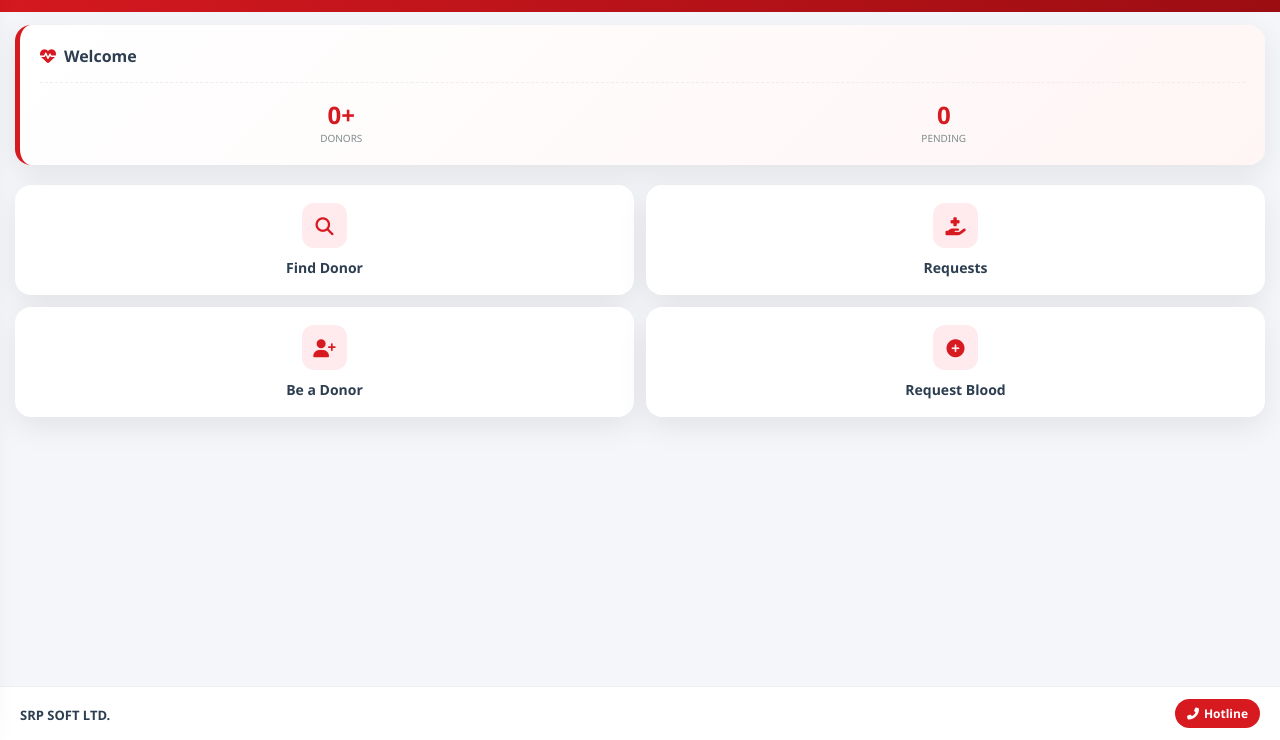
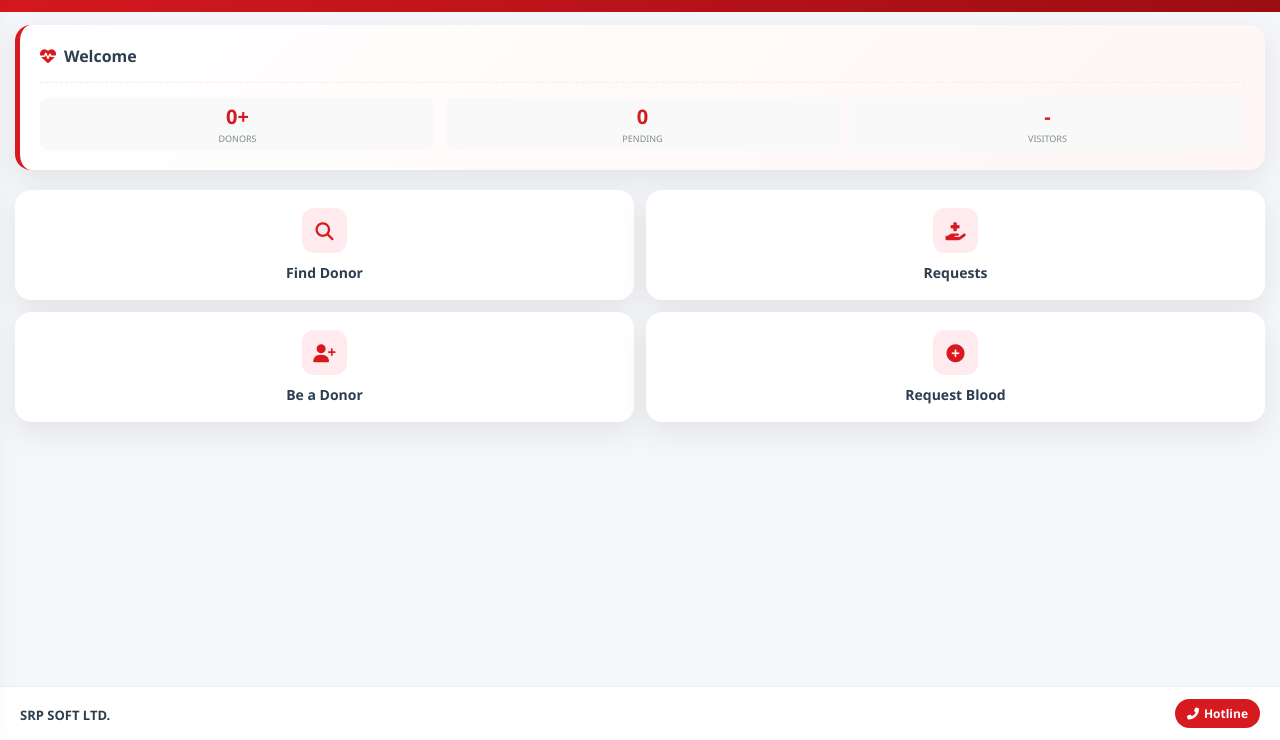
Before and after one commit to adminsrb2024/SRB.ORG., a plain HTML site: page index.html in a window 1280 px wide. Shown: the part 60-800 px from the top of the page. Drawn offline with nearby package versions, Linux system fonts and the light colour scheme; no server answers.

Commit message:
Refactor hero stats and add visitor tracking
Updated layout and styling for hero stats section, added visitor tracking functionality, and corrected logo URLs.

```diff
--- a/index.html
+++ b/index.html
@@ -5,7 +5,7 @@
 <meta name="viewport" content="width=device-width,initial-scale=1">
 <title>Sreenagar Rokter Bondhon</title>
 
-<!-- FAVICON (Tab Icon) - Full Link -->
+<!-- FAVICON -->
 <link rel="icon" type="image/jpeg" href="https://z-cdn-media.chatglm.cn/files/3bd2ac78-e146-4d71-b99d-ac64f35f4bf9.jpg?auth_key=1871394197-effa948b636c4ab781ba1fcfe3fa18d2-0-dba95b4ab61b5cf4ea7d439516b245d9">
 
 <link rel="stylesheet" href="https://cdnjs.cloudflare.com/ajax/libs/font-awesome/6.4.0/css/all.min.css">
@@ -38,10 +38,11 @@ body{background:var(--bg);padding-bottom:90px; color: var(--text);}
 .notice-time { font-size: 10px; color: #b38f00; margin-top: 8px; text-align: right; }
 
 .hero-card { background: linear-gradient(135deg, #fff 0%, #fff5f5 100%); border-left: 5px solid var(--primary); }
-.hero-stats { display: flex; justify-content: space-between; margin-top: 15px; padding-top: 15px; border-top: 1px dashed #eee; }
-.stat-item { text-align: center; width: 100%; }
-.stat-num { font-size: 24px; font-weight: 800; color: var(--primary); }
-.stat-label { font-size: 10px; color: var(--text-light); text-transform: uppercase; }
+.hero-stats { display: grid; grid-template-columns: repeat(3, 1fr); gap: 10px; margin-top: 15px; padding-top: 15px; border-top: 1px dashed #eee; }
+.stat-item { text-align: center; padding: 5px; background: #f9f9f9; border-radius: 8px; }
+.stat-num { font-size: 20px; font-weight: 800; color: var(--primary); }
+.stat-label { font-size: 9px; color: var(--text-light); text-transform: uppercase; margin-top: 2px; }
+
 .dashboard-grid { display: grid; grid-template-columns: 1fr 1fr; gap: 12px; margin-bottom: 20px; }
 .dash-card { background: white; padding: 18px 15px; border-radius: 16px; text-align: center; box-shadow: var(--shadow); cursor: pointer; transition: 0.3s; }
 .dash-card:hover { transform: translateY(-3px); }
@@ -80,7 +81,6 @@ button.primary-btn{ width:100%; padding:15px; border:none; border-radius:12px; b
 .menu a i { margin-right: 15px; color: #aaa; width: 20px; }
 .menu a:hover { background: #fff5f5; color: var(--primary); }
 
-/* Splash Screen Logo Fix */
 #splash { height:100vh; display:flex; flex-direction:column; justify-content:center; align-items:center; background: white; z-index: 1000; position: fixed; top: 0; left: 0; width: 100%; }
 .splash-logo { width: 100px; height: 100px; border-radius: 50%; margin-bottom: 20px; object-fit: cover; border: 3px solid var(--primary); box-shadow: 0 5px 15px rgba(215,25,32,0.3); }
 .splash-text { font-size: 20px; color: var(--primary); font-weight: 800; text-align: center; }
@@ -92,8 +92,6 @@ button.primary-btn{ width:100%; padding:15px; border:none; border-radius:12px; b
 .admin-table th { background: #f9f9f9; }
 .del-btn { background: #e74c3c; color: white; border: none; padding: 5px 10px; border-radius: 5px; cursor: pointer; font-size: 11px; }
 .save-btn { background: #27ae60; color: white; border: none; padding: 5px 10px; border-radius: 5px; cursor: pointer; font-size: 11px; }
-
-/* Login Logo Style */
 .login-logo { width: 80px; height: 80px; border-radius: 50%; margin-bottom: 15px; border: 3px solid var(--primary-light); box-shadow: 0 5px 15px rgba(0,0,0,0.1); object-fit: cover; }
 </style>
 </head>
@@ -101,7 +99,6 @@ button.primary-btn{ width:100%; padding:15px; border:none; border-radius:12px; b
 
 <!-- SPLASH SCREEN -->
 <div id="splash">
-  <!-- Corrected Logo URL with Auth Key -->
   <img src="https://z-cdn-media.chatglm.cn/files/3bd2ac78-e146-4d71-b99d-ac64f35f4bf9.jpg?auth_key=1871394197-effa948b636c4ab781ba1fcfe3fa18d2-0-dba95b4ab61b5cf4ea7d439516b245d9" class="splash-logo" alt="Logo">
   <div class="splash-text">Sreenagar Rokter Bondhon</div>
   <div id="splash-loader" class="loader"></div>
@@ -147,6 +144,8 @@ button.primary-btn{ width:100%; padding:15px; border:none; border-radius:12px; b
 
       <div class="card hero-card">
         <div class="card-title"><i class="fas fa-heartbeat"></i> Welcome</div>
+
+        <!-- STATS SECTION WITH VISITOR COUNTER -->
         <div class="hero-stats">
           <div class="stat-item">
             <div class="stat-num" id="statDonors">-</div>
@@ -156,7 +155,12 @@ button.primary-btn{ width:100%; padding:15px; border:none; border-radius:12px; b
             <div class="stat-num" id="statRequests">-</div>
             <div class="stat-label">Pending</div>
           </div>
+          <div class="stat-item">
+            <div class="stat-num" id="statVisitors">-</div>
+            <div class="stat-label">Visitors</div>
+          </div>
         </div>
+
       </div>
       <div class="dashboard-grid">
         <div class="dash-card" onclick="openPage('findDonor')">
@@ -271,10 +275,8 @@ button.primary-btn{ width:100%; padding:15px; border:none; border-radius:12px; b
     <!-- ADMIN LOGIN -->
     <div id="adminLogin" class="container hidden">
       <div class="card" style="text-align:center;">
-        <!-- Corrected Logo URL -->
         <img src="https://z-cdn-media.chatglm.cn/files/3bd2ac78-e146-4d71-b99d-ac64f35f4bf9.jpg?auth_key=1871394197-effa948b636c4ab781ba1fcfe3fa18d2-0-dba95b4ab61b5cf4ea7d439516b245d9" class="login-logo" alt="Logo">
         <h3 style="margin-bottom:20px; color:var(--text);">Admin Login</h3>
-
         <div class="form-group" style="text-align:left;">
           <label class="form-label">Email</label>
           <input id="adminEmail" type="email" placeholder="admin@srb.com">
@@ -294,8 +296,6 @@ button.primary-btn{ width:100%; padding:15px; border:none; border-radius:12px; b
           <span><i class="fas fa-user-shield"></i> Admin Panel</span>
           <button onclick="logoutAdmin()" style="background:#e74c3c; color:white; border:none; padding:5px 10px; border-radius:5px; cursor:pointer;">Logout</button>
         </div>
-
-        <!-- NOTICE POST SECTION -->
         <div style="background:#f9f9f9; padding:15px; border-radius:10px; margin-bottom:20px;">
           <h4 style="margin-bottom:10px; font-size:14px;"><i class="fas fa-bullhorn"></i> Publish Notice</h4>
           <div class="form-group" style="margin-bottom:5px;">
@@ -306,7 +306,6 @@ button.primary-btn{ width:100%; padding:15px; border:none; border-radius:12px; b
           </div>
           <button class="primary-btn" style="padding:10px;" onclick="publishNotice()">Publish Notice</button>
         </div>
-
         <p style="font-size:14px; font-weight:600;">Manage Donors</p>
         <div style="overflow-x:auto;">
           <table class="admin-table" id="adminDonorTable">
@@ -314,7 +313,6 @@ button.primary-btn{ width:100%; padding:15px; border:none; border-radius:12px; b
             <tbody></tbody>
           </table>
         </div>
-
         <p style="font-size:14px; font-weight:600; margin-top:20px;">Manage Requests</p>
         <div style="overflow-x:auto;">
           <table class="admin-table" id="adminReqTable">
@@ -350,6 +348,7 @@ button.primary-btn{ width:100%; padding:15px; border:none; border-radius:12px; b
       loadDashboardStats();
       loadPublicRequests();
       loadNotices();
+      trackAndLoadVisitors(); // Start Visitor Tracking
     }, 1000);
 
     function toggleMenu(){
@@ -370,6 +369,18 @@ button.primary-btn{ width:100%; padding:15px; border:none; border-radius:12px; b
         const { count: rCount } = await supabase_client.from('requests').select('*', { count: 'exact', head: true }).eq('status', 'Pending');
         document.getElementById('statDonors').innerText = (dCount || 0) + '+';
         document.getElementById('statRequests').innerText = rCount || 0;
+    }
+
+    // --- VISITOR LOGIC ---
+    async function trackAndLoadVisitors() {
+        // 1. Increment count
+        await supabase_client.rpc('increment_visitor');
+
+        // 2. Get count
+        const { data } = await supabase_client.from('visitor_stats').select('count').single();
+        if(data) {
+            document.getElementById('statVisitors').innerText = data.count;
+        }
     }
 
     async function filterDonors() {
```
